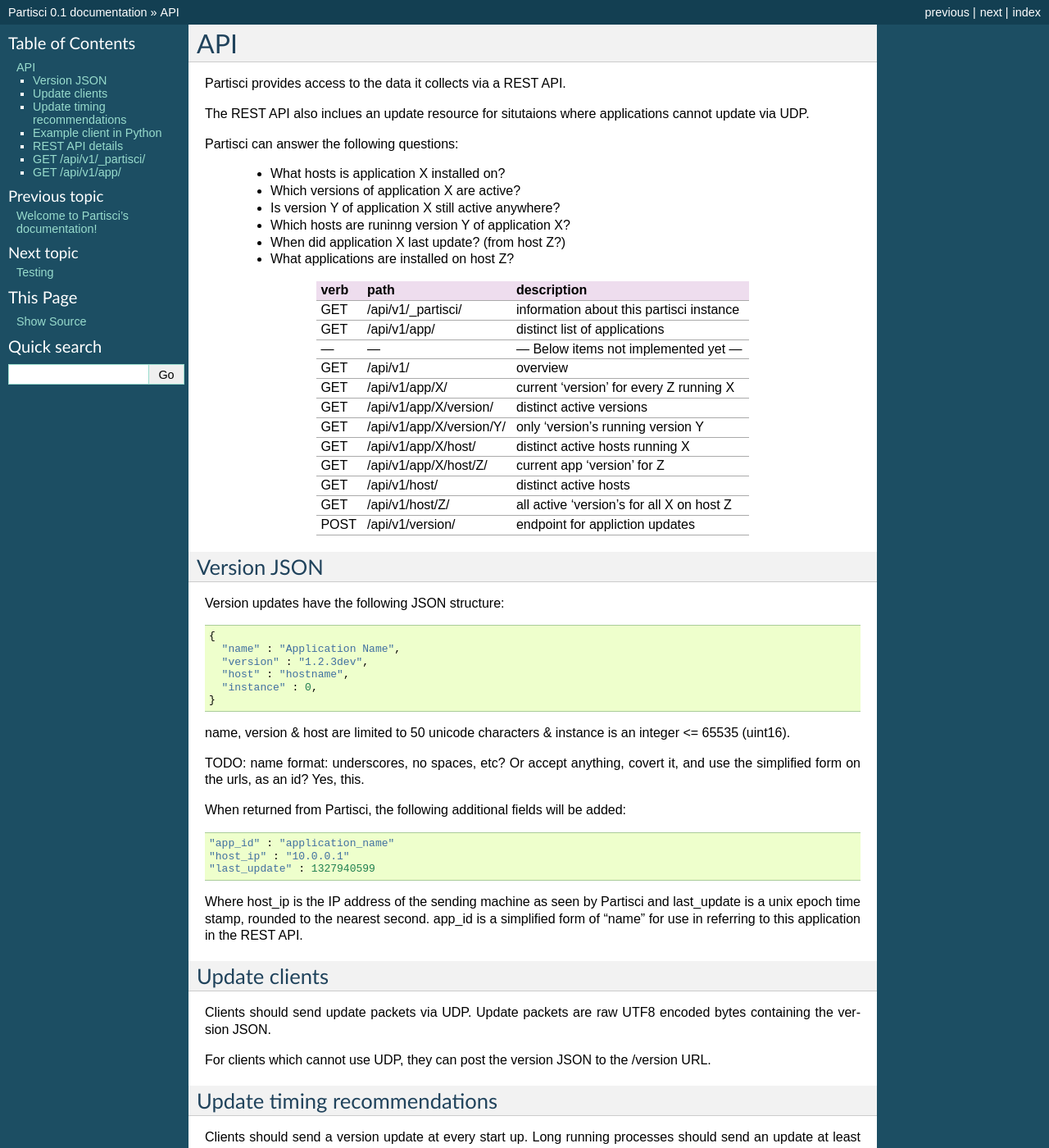
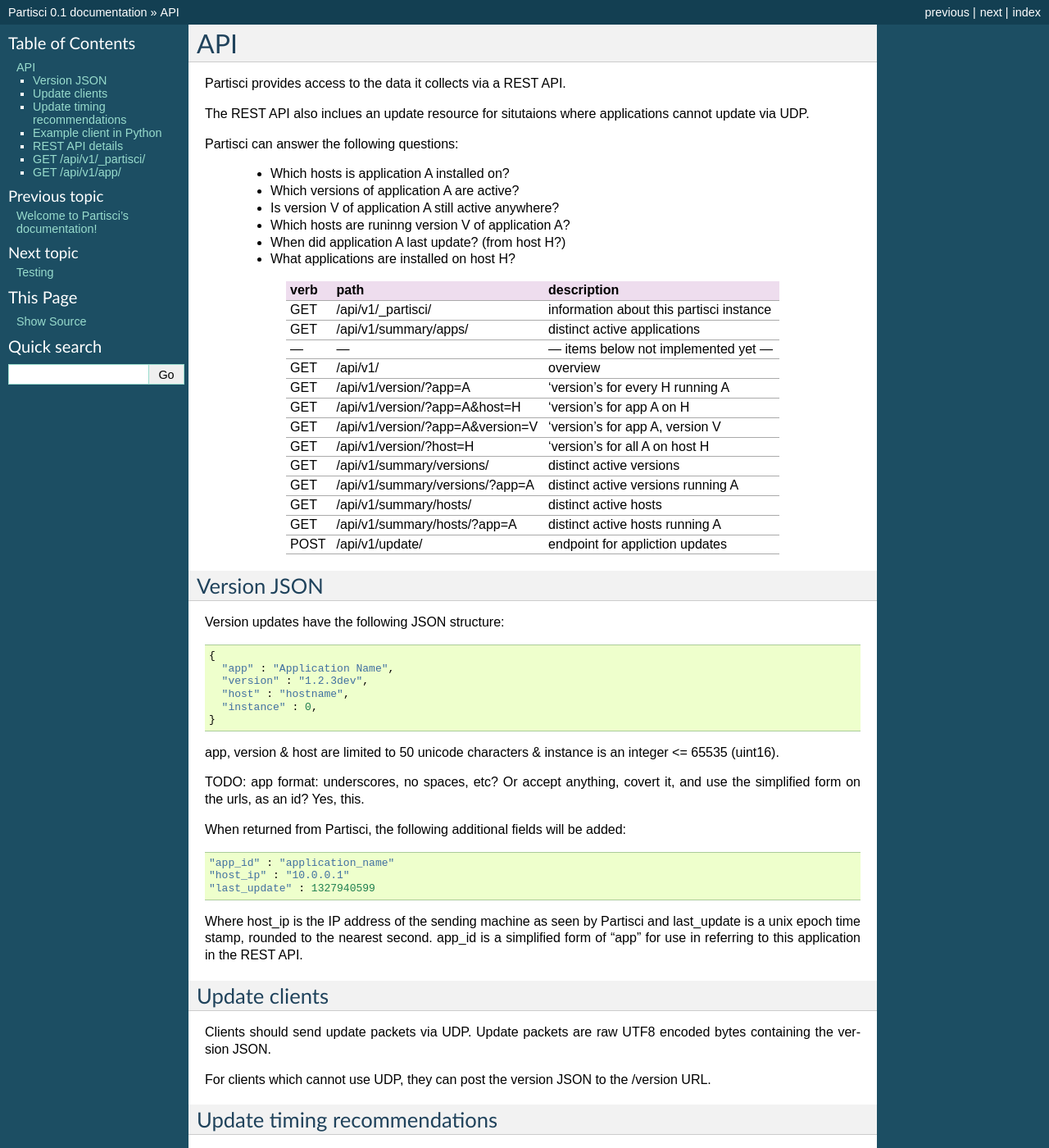
Before and after one commit to briandorsey/partisci, a Sphinx documentation site: the page built from doc/api.rst, in a window 1280 px wide and 1400 px high. Shown: the whole window at 82% size. Built offline with Sphinx 7.4.7, drawn with Linux system fonts in a browser that asks for light colours; some of the changed text lies outside the part shown.

```diff
--- a/doc/api.rst
+++ b/doc/api.rst
@@ -7,30 +7,31 @@ The REST API also inclues an update resource for situtaions where applications c
 
 Partisci can answer the following questions:
 
- * What hosts is application X installed on?
- * Which versions of application X are active?
- * Is version Y of application X still active anywhere?
- * Which hosts are runinng version Y of application X?
- * When did application X last update? (from host Z?)
- * What applications are installed on host Z?
+ * Which hosts is application A installed on?
+ * Which versions of application A are active?
+ * Is version V of application A still active anywhere?
+ * Which hosts are runinng version V of application A?
+ * When did application A last update? (from host H?)
+ * What applications are installed on host H?
 
 
-======  ==========================  ====
-verb    path                        description
-======  ==========================  ====
-GET     /api/v1/_partisci/          information about this partisci instance
-GET     /api/v1/app/                distinct list of applications
----     ---                         --- Below items not implemented yet ---
-GET     /api/v1/                    overview
-GET     /api/v1/app/X/              current 'version' for every Z running X
-GET     /api/v1/app/X/version/      distinct active versions
-GET     /api/v1/app/X/version/Y/    only 'version's running version Y
-GET     /api/v1/app/X/host/         distinct active hosts running X
-GET     /api/v1/app/X/host/Z/       current app 'version' for Z
-GET     /api/v1/host/               distinct active hosts
-GET     /api/v1/host/Z/             all active 'version's for all X on host Z
-POST    /api/v1/version/            endpoint for appliction updates
-======  ==========================  ====
+======  ==================================  ====
+verb    path                                description
+======  ==================================  ====
+GET     /api/v1/_partisci/                  information about this partisci instance
+GET     /api/v1/summary/apps/               distinct active applications
+---     ---                                 --- items below not implemented yet ---
+GET     /api/v1/                            overview
+GET     /api/v1/version/?app=A              'version's for every H running A
+GET     /api/v1/version/?app=A&host=H       'version's for app A on H
+GET     /api/v1/version/?app=A&version=V    'version's for app A, version V
+GET     /api/v1/version/?host=H             'version's for all A on host H
+GET     /api/v1/summary/versions/           distinct active versions
+GET     /api/v1/summary/versions/?app=A     distinct active versions running A
+GET     /api/v1/summary/hosts/              distinct active hosts
+GET     /api/v1/summary/hosts/?app=A        distinct active hosts running A
+POST    /api/v1/update/                     endpoint for appliction updates
+======  ==================================  ====
 
 Version JSON
 ------------
@@ -38,15 +39,15 @@ Version JSON
 Version updates have the following JSON structure::
 
     {
-      "name" : "Application Name",
+      "app" : "Application Name",
       "version" : "1.2.3dev",
       "host" : "hostname",
       "instance" : 0,
     }
 
-name, version & host are limited to 50 unicode characters & instance is an integer <= 65535 (uint16).
+app, version & host are limited to 50 unicode characters & instance is an integer <= 65535 (uint16).
 
-TODO: name format: underscores, no spaces, etc? Or accept anything, covert it, and use the simplified form on the urls, as an id? Yes, this.
+TODO: app format: underscores, no spaces, etc? Or accept anything, covert it, and use the simplified form on the urls, as an id? Yes, this.
 
 When returned from Partisci, the following additional fields will be added::
 
@@ -54,7 +55,7 @@ When returned from Partisci, the following additional fields will be added::
     "host_ip" : "10.0.0.1"
     "last_update" : 1327940599
 
-Where host_ip is the IP address of the sending machine as seen by Partisci and last_update is a unix epoch time stamp, rounded to the nearest second. app_id is a simplified form of "name" for use in referring to this application in the REST API.
+Where host_ip is the IP address of the sending machine as seen by Partisci and last_update is a unix epoch time stamp, rounded to the nearest second. app_id is a simplified form of "app" for use in referring to this application in the REST API.
 
 Update clients
 --------------
@@ -95,6 +96,6 @@ The response contains a distinct list of all known application names and ids. Ex
 
     $curl http://localhost:7777/api/v1/app/
     {"data":[{
-      "name" : "Application Name",
+      "app" : "Application Name",
       "id" : "application_name",
     }]}
```
Also changed, not shown: doc/status.rst (+7 -0 lines).
